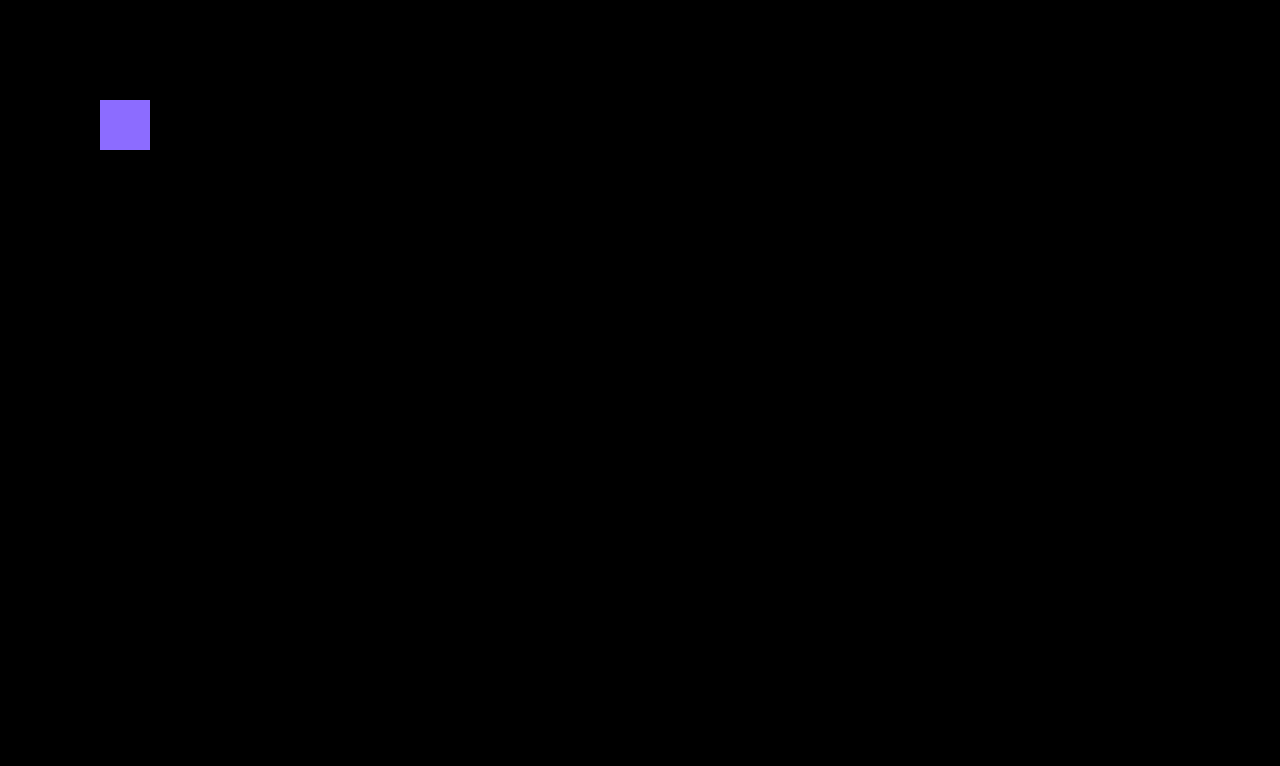
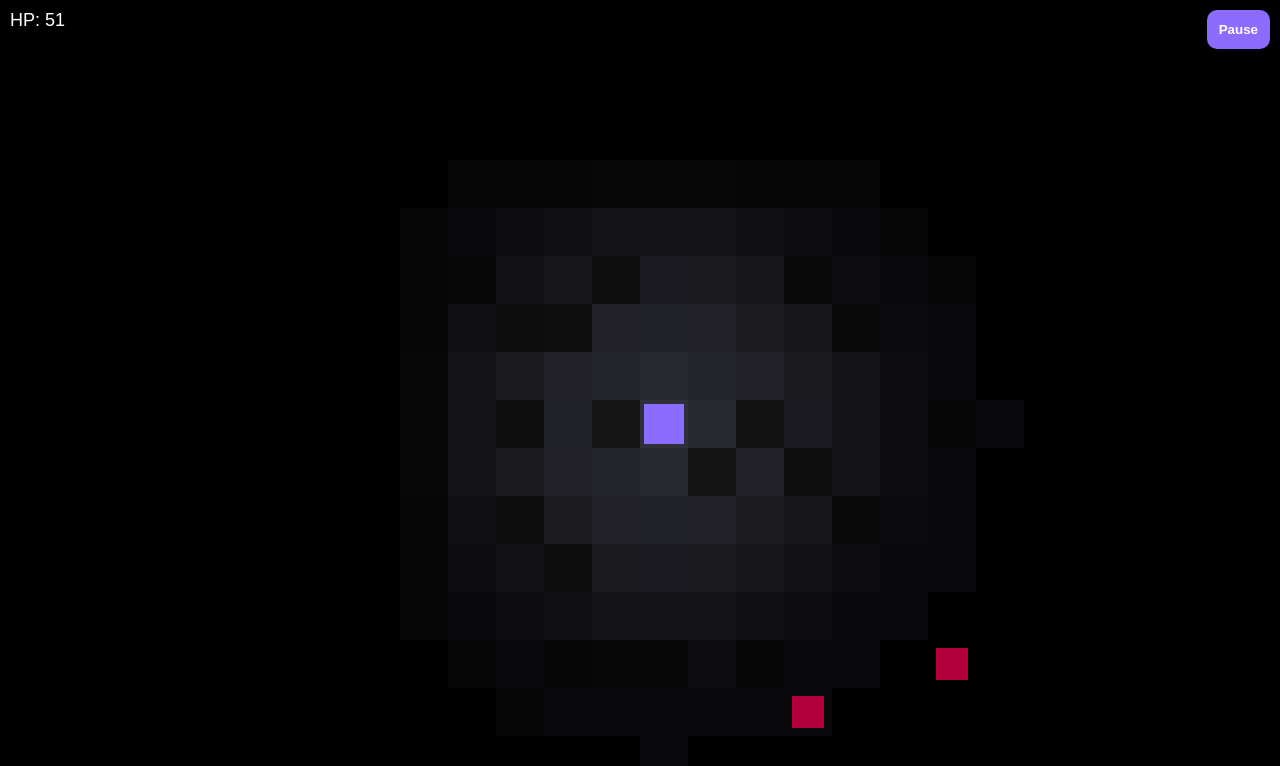
Before and after one commit to ashblake056-web/veilcrawl, a plain HTML site: page index.html in a window 1280 px wide. Drawn offline with Linux system fonts and the light colour scheme.

Commit message:
Update index.html

```diff
--- a/index.html
+++ b/index.html
@@ -1,48 +1,371 @@
-
 <!DOCTYPE html>
 <html>
 <head>
+<meta charset="UTF-8">
+<meta name="viewport" content="width=device-width,initial-scale=1">
 <title>Veilcrawl</title>
+
 <style>
-body{
+html,body{
 margin:0;
 overflow:hidden;
 background:black;
+touch-action:none;
 }
+
 canvas{
 display:block;
 }
+
+#ui{
+position:fixed;
+top:10px;
+left:10px;
+color:white;
+font-family:Arial;
+font-size:18px;
+z-index:10;
+}
+
+#pauseBtn{
+position:fixed;
+top:10px;
+right:10px;
+padding:12px;
+background:#8c6cff;
+border:none;
+border-radius:10px;
+color:white;
+font-weight:bold;
+z-index:10;
+}
 </style>
 </head>
+
 <body>
+
+<div id="ui">
+HP: <span id="hp">100</span>
+</div>
+
+<button id="pauseBtn">Pause</button>
 
 <canvas id="game"></canvas>
 
 <script>
 
-var canvas=document.getElementById("game");
-var ctx=canvas.getContext("2d");
+const canvas = document.getElementById("game");
+const ctx = canvas.getContext("2d");
 
-canvas.width=window.innerWidth;
-canvas.height=window.innerHeight;
+canvas.width = window.innerWidth;
+canvas.height = window.innerHeight;
 
-var x=100;
-var y=100;
+const TILE = 48;
+const MAP_W = 50;
+const MAP_H = 50;
 
-window.addEventListener("touchstart",function(e){
-x=e.touches[0].clientX;
-y=e.touches[0].clientY;
+let paused = false;
+
+const player = {
+x: 5,
+y: 5,
+hp: 100,
+color: "#8c6cff"
+};
+
+const enemies = [];
+
+const map = [];
+
+function randWall(){
+return Math.random() < 0.18 ? 1 : 0;
+}
+
+function generateMap(){
+
+for(let y=0;y<MAP_H;y++){
+
+const row = [];
+
+for(let x=0;x<MAP_W;x++){
+
+if(
+x===0 ||
+y===0 ||
+x===MAP_W-1 ||
+y===MAP_H-1
+){
+row.push(1);
+}else{
+row.push(randWall());
+}
+
+}
+
+map.push(row);
+
+}
+
+}
+
+generateMap();
+
+function spawnEnemies(){
+
+for(let i=0;i<20;i++){
+
+enemies.push({
+x: Math.floor(Math.random()*MAP_W),
+y: Math.floor(Math.random()*MAP_H),
+hp: 20
 });
+
+}
+
+}
+
+spawnEnemies();
+
+function move(dx,dy){
+
+const nx = player.x + dx;
+const ny = player.y + dy;
+
+if(
+nx < 0 ||
+ny < 0 ||
+nx >= MAP_W ||
+ny >= MAP_H
+){
+return;
+}
+
+if(map[ny][nx] === 1){
+return;
+}
+
+for(let e of enemies){
+
+if(e.hp <= 0) continue;
+
+if(e.x === nx && e.y === ny){
+
+e.hp -= 10;
+
+if(e.hp <= 0){
+saveGame();
+}
+
+return;
+}
+
+}
+
+player.x = nx;
+player.y = ny;
+
+saveGame();
+
+}
+
+window.addEventListener("keydown",e=>{
+
+if(paused) return;
+
+if(e.key==="w") move(0,-1);
+if(e.key==="s") move(0,1);
+if(e.key==="a") move(-1,0);
+if(e.key==="d") move(1,0);
+
+});
+
+window.addEventListener("touchstart",e=>{
+
+if(paused) return;
+
+const tx = e.touches[0].clientX;
+const ty = e.touches[0].clientY;
+
+const cx = canvas.width/2;
+const cy = canvas.height/2;
+
+const dx = tx - cx;
+const dy = ty - cy;
+
+if(Math.abs(dx) > Math.abs(dy)){
+
+if(dx > 0){
+move(1,0);
+}else{
+move(-1,0);
+}
+
+}else{
+
+if(dy > 0){
+move(0,1);
+}else{
+move(0,-1);
+}
+
+}
+
+});
+
+document.getElementById("pauseBtn").onclick = function(){
+paused = !paused;
+};
+
+function fogDistance(x,y){
+
+const dx = x-player.x;
+const dy = y-player.y;
+
+return Math.sqrt(dx*dx+dy*dy);
+
+}
+
+function enemyAI(){
+
+for(let e of enemies){
+
+if(e.hp <= 0) continue;
+
+const dx = player.x - e.x;
+const dy = player.y - e.y;
+
+if(Math.abs(dx)+Math.abs(dy) < 8){
+
+if(Math.abs(dx) > Math.abs(dy)){
+
+e.x += dx > 0 ? 1 : -1;
+
+}else{
+
+e.y += dy > 0 ? 1 : -1;
+
+}
+
+}
+
+if(e.x === player.x && e.y === player.y){
+
+player.hp -= 1;
+
+document.getElementById("hp").innerText = player.hp;
+
+if(player.hp <= 0){
+
+alert("You Died");
+
+player.hp = 100;
+player.x = 5;
+player.y = 5;
+
+}
+
+}
+
+}
+
+}
+
+function draw(){
+
+ctx.fillStyle = "black";
+ctx.fillRect(0,0,canvas.width,canvas.height);
+
+const camX = player.x*TILE - canvas.width/2;
+const camY = player.y*TILE - canvas.height/2;
+
+for(let y=0;y<MAP_H;y++){
+for(let x=0;x<MAP_W;x++){
+
+const dist = fogDistance(x,y);
+
+if(dist > 7) continue;
+
+ctx.globalAlpha = Math.max(0.2,1-dist/7);
+
+ctx.fillStyle =
+map[y][x]===1
+? "#1a1a1a"
+: "#2f2f38";
+
+ctx.fillRect(
+x*TILE-camX,
+y*TILE-camY,
+TILE,
+TILE
+);
+
+}
+}
+
+ctx.globalAlpha = 1;
+
+for(let e of enemies){
+
+if(e.hp <= 0) continue;
+
+ctx.fillStyle = "#b3003c";
+
+ctx.fillRect(
+e.x*TILE-camX+8,
+e.y*TILE-camY+8,
+TILE-16,
+TILE-16
+);
+
+}
+
+ctx.fillStyle = player.color;
+
+ctx.fillRect(
+player.x*TILE-camX+4,
+player.y*TILE-camY+4,
+TILE-8,
+TILE-8
+);
+
+}
+
+function saveGame(){
+
+localStorage.setItem(
+"veilcrawl-save",
+JSON.stringify(player)
+);
+
+}
+
+function loadGame(){
+
+const s =
+localStorage.getItem("veilcrawl-save");
+
+if(!s) return;
+
+const data = JSON.parse(s);
+
+player.x = data.x;
+player.y = data.y;
+player.hp = data.hp;
+
+}
+
+loadGame();
 
 function loop(){
 
-ctx.fillStyle="black";
-ctx.fillRect(0,0,canvas.width,canvas.height);
+if(!paused){
+enemyAI();
+}
 
-ctx.fillStyle="#8c6cff";
-ctx.fillRect(x,y,50,50);
+draw();
 
 requestAnimationFrame(loop);
+
 }
 
 loop();
```
